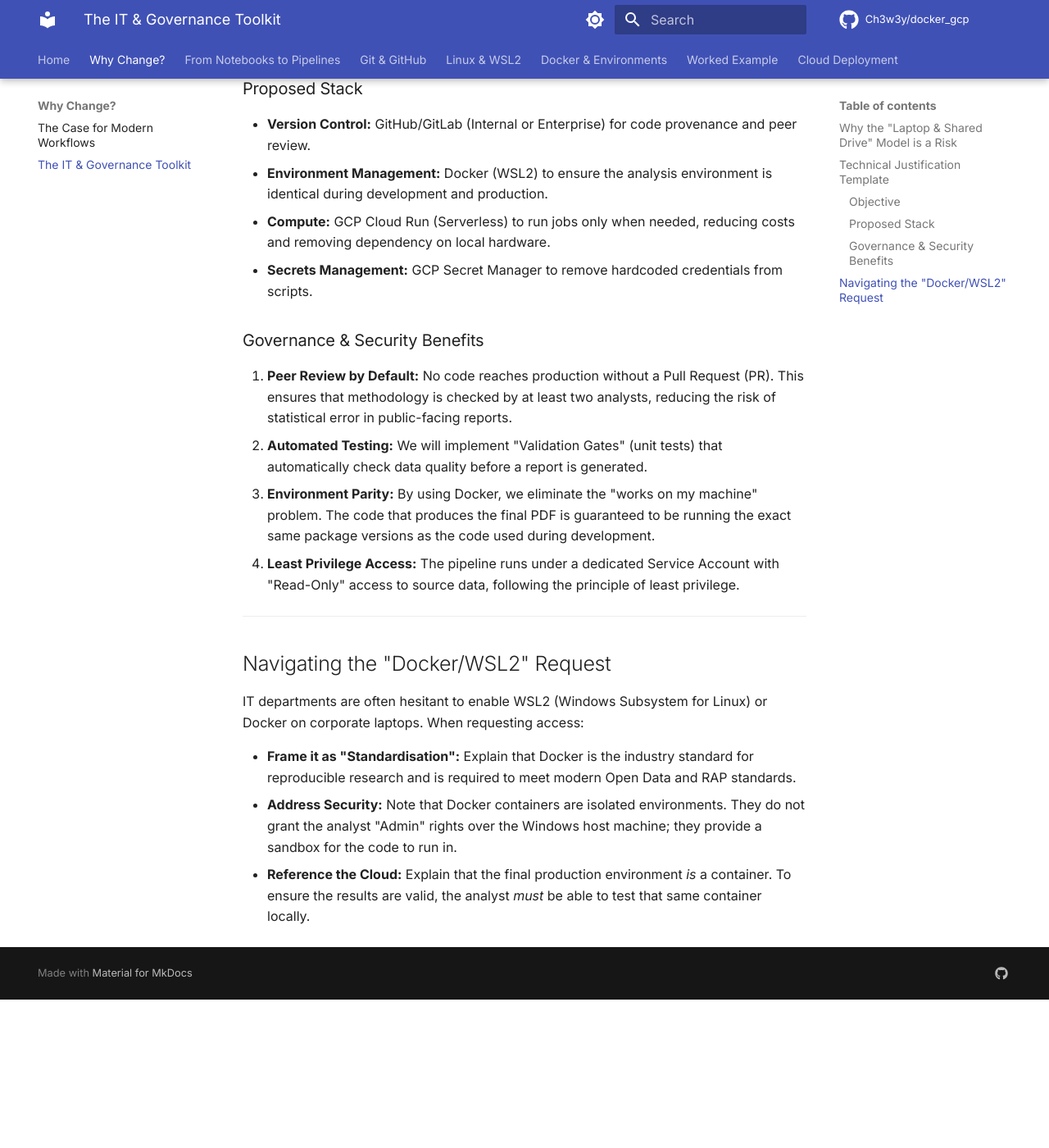
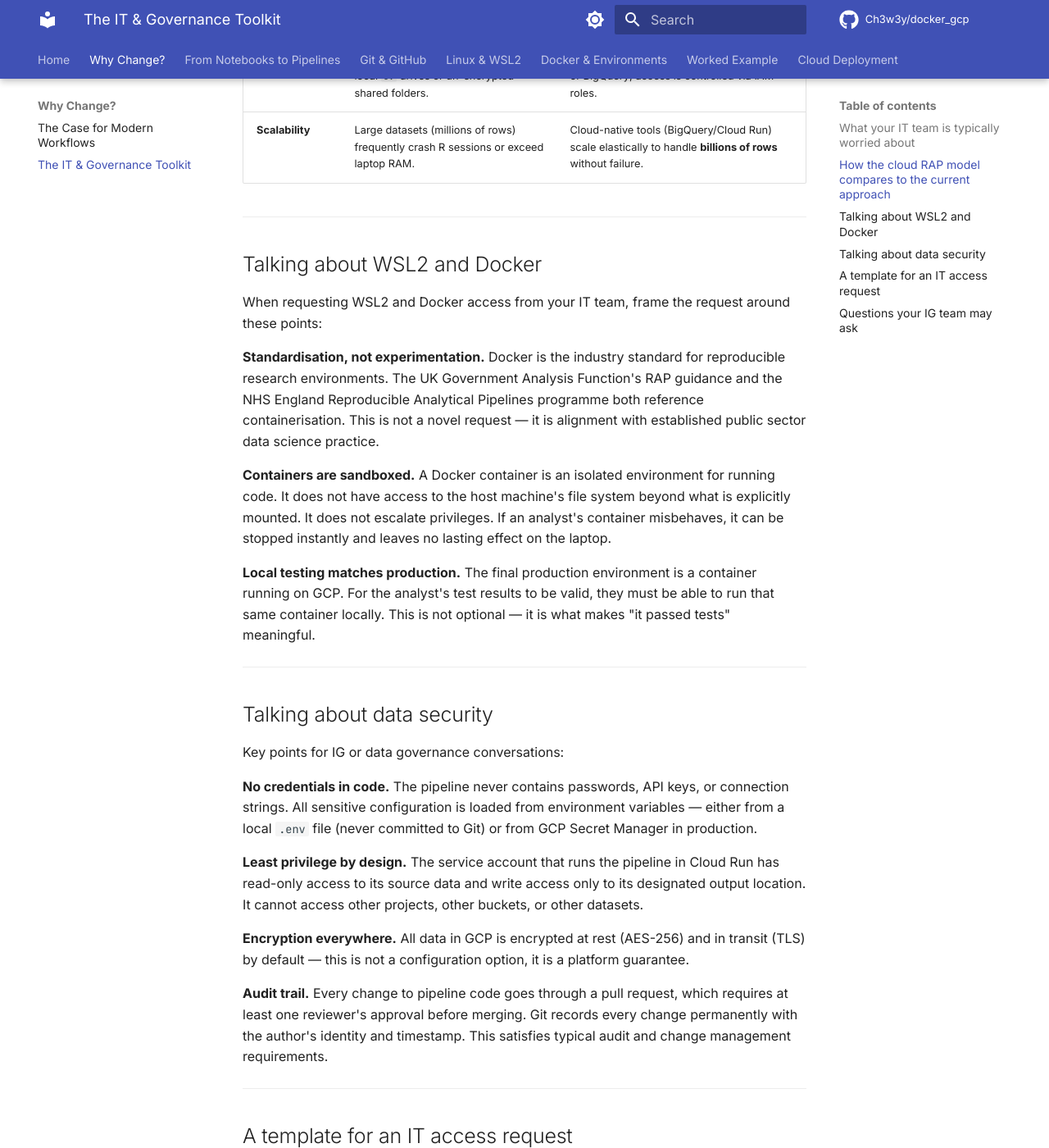
Before and after one commit to Ch3w3y/docker_gcp, an MkDocs documentation site: the page built from docs/it-governance.md, in a window 1280 px wide and 1400 px high, scrolled down 1241 px. Shown: the whole window at 82% size. Built offline with MkDocs 1.6.1 and Material for MkDocs 9.7.7, drawn with Linux system fonts in a browser that asks for light colours; comment, search, counter and statistics services are not loaded; before the commit the page ends 2460 px from its top, so only the background shows below that; some of the changed text lies outside the part shown.

Commit message:
docs(language): rewrite it-governance.md as a plain-language talking-to-IT guide
The page read as a Word template with [Project Name] placeholders and corporate
jargon inconsistent with the rest of the guide. Restructured as a plain-language
guide covering what IT teams worry about, how to frame WSL2/Docker requests, a
worked access request template, and common IG questions with answers.

Co-Authored-By: Claude Sonnet 4.6 <noreply@anthropic.com>

```diff
--- a/docs/it-governance.md
+++ b/docs/it-governance.md
@@ -1,14 +1,38 @@
-# The Business Case for Modern Analytical Pipelines
+# Talking to IT and Governance Teams
 
-Moving from local "laptop-based" analysis to Reproducible Analytical Pipelines (RAP) in the cloud is not just a technical upgrade—it is a significant improvement in **clinical/statistical governance, auditability, and service continuity.**
-
-This page provides a framework and template for discussing these changes with IT, Security, and Information Governance (IG) departments.
+Moving to cloud-hosted analytical pipelines usually requires approval from your IT department,
+Information Governance (IG) team, or a Security review board. This page gives you the language
+and context to make those conversations productive.
 
 ---
 
-## Why the "Laptop & Shared Drive" Model is a Risk
+## What your IT team is typically worried about
 
-The traditional workflow (On-prem SQL -> Local R Notebook -> PDF Output) carries several hidden risks that modern RAPs mitigate:
+IT departments are not trying to block progress — they are managing real risks that they are
+accountable for. Understanding what those risks are helps you address them directly.
+
+The three most common concerns when requesting WSL2, Docker, and GCP access are:
+
+**"What is this software actually doing on our laptops?"**
+WSL2 is a Microsoft-developed feature built into Windows 10/11, not third-party software. It runs
+a Linux environment inside a lightweight virtual machine managed by Windows itself. Docker runs
+application code inside isolated containers — it does not grant administrator rights over the
+Windows host machine.
+
+**"Is data leaving our network?"**
+In the cloud RAP model, sensitive source data stays in GCP (BigQuery or Cloud Storage) — it does
+not move to analyst laptops. What the pipeline code does is read from GCP, process in-memory inside
+a container, and write results back to GCP. Your GCP environment's data residency can be locked to
+a UK region (e.g. `europe-west2` for London).
+
+**"Who is responsible if something goes wrong?"**
+Git provides a complete, tamper-evident audit trail of every change to analytical code — who made
+it, when, and what was approved before it reached production. This is a stronger accountability
+record than any manual process.
+
+---
+
+## How the cloud RAP model compares to the current approach
 
 | Risk | Local/Manual Workflow | RAP in the Cloud |
 |---|---|---|
@@ -19,31 +43,89 @@ The traditional workflow (On-prem SQL -> Local R Notebook -> PDF Output) carries
 
 ---
 
-## Technical Justification Template
+## Talking about WSL2 and Docker
 
-*You can use the following text in an IT Request or Business Case document.*
+When requesting WSL2 and Docker access from your IT team, frame the request around these points:
 
-### Objective
-To implement a Reproducible Analytical Pipeline (RAP) framework for [Project Name]. This will transition our current manual analysis process to an automated, containerised workflow hosted on [Organisation]'s Google Cloud Platform (GCP) environment.
+**Standardisation, not experimentation.** Docker is the industry standard for reproducible
+research environments. The UK Government Analysis Function's RAP guidance and the NHS England
+Reproducible Analytical Pipelines programme both reference containerisation. This is not a
+novel request — it is alignment with established public sector data science practice.
 
-### Proposed Stack
-- **Version Control:** GitHub/GitLab (Internal or Enterprise) for code provenance and peer review.
-- **Environment Management:** Docker (WSL2) to ensure the analysis environment is identical during development and production.
-- **Compute:** GCP Cloud Run (Serverless) to run jobs only when needed, reducing costs and removing dependency on local hardware.
-- **Secrets Management:** GCP Secret Manager to remove hardcoded credentials from scripts.
+**Containers are sandboxed.** A Docker container is an isolated environment for running code.
+It does not have access to the host machine's file system beyond what is explicitly mounted.
+It does not escalate privileges. If an analyst's container misbehaves, it can be stopped
+instantly and leaves no lasting effect on the laptop.
 
-### Governance & Security Benefits
-1. **Peer Review by Default:** No code reaches production without a Pull Request (PR). This ensures that methodology is checked by at least two analysts, reducing the risk of statistical error in public-facing reports.
-2. **Automated Testing:** We will implement "Validation Gates" (unit tests) that automatically check data quality before a report is generated.
-3. **Environment Parity:** By using Docker, we eliminate the "works on my machine" problem. The code that produces the final PDF is guaranteed to be running the exact same package versions as the code used during development.
-4. **Least Privilege Access:** The pipeline runs under a dedicated Service Account with "Read-Only" access to source data, following the principle of least privilege.
+**Local testing matches production.** The final production environment is a container running
+on GCP. For the analyst's test results to be valid, they must be able to run that same
+container locally. This is not optional — it is what makes "it passed tests" meaningful.
 
 ---
 
-## Navigating the "Docker/WSL2" Request
+## Talking about data security
 
-IT departments are often hesitant to enable WSL2 (Windows Subsystem for Linux) or Docker on corporate laptops. When requesting access:
+Key points for IG or data governance conversations:
 
-- **Frame it as "Standardisation":** Explain that Docker is the industry standard for reproducible research and is required to meet modern Open Data and RAP standards.
-- **Address Security:** Note that Docker containers are isolated environments. They do not grant the analyst "Admin" rights over the Windows host machine; they provide a sandbox for the code to run in.
-- **Reference the Cloud:** Explain that the final production environment *is* a container. To ensure the results are valid, the analyst *must* be able to test that same container locally.
+**No credentials in code.** The pipeline never contains passwords, API keys, or connection
+strings. All sensitive configuration is loaded from environment variables — either from a local
+`.env` file (never committed to Git) or from GCP Secret Manager in production.
+
+**Least privilege by design.** The service account that runs the pipeline in Cloud Run has
+read-only access to its source data and write access only to its designated output location.
+It cannot access other projects, other buckets, or other datasets.
+
+**Encryption everywhere.** All data in GCP is encrypted at rest (AES-256) and in transit
+(TLS) by default — this is not a configuration option, it is a platform guarantee.
+
+**Audit trail.** Every change to pipeline code goes through a pull request, which requires
+at least one reviewer's approval before merging. Git records every change permanently with
+the author's identity and timestamp. This satisfies typical audit and change management
+requirements.
+
+---
+
+## A template for an IT access request
+
+Here is a worked example of how to frame a WSL2 and Docker access request. Adapt it to your
+organisation's terminology and request process:
+
+---
+
+*We are requesting access to enable **Windows Subsystem for Linux 2 (WSL2)** and **Docker Desktop**
+on analyst laptops for the purpose of developing and testing Reproducible Analytical Pipelines (RAP).*
+
+*WSL2 is a Microsoft-provided feature of Windows 10/11 (not third-party software) that runs a
+Linux environment in a managed virtual machine. Docker Desktop uses WSL2 to run application code
+in isolated containers.*
+
+*This access is required because our production pipeline runs inside a Docker container on
+Google Cloud Platform. To ensure test results are valid and that "works locally" is meaningful,
+analysts must be able to run the same container locally during development.*
+
+*The following security controls are in place:*
+- *No sensitive data is stored on analyst laptops — all data remains in GCP (BigQuery / Cloud Storage)*
+- *No credentials appear in code — all configuration is loaded from environment variables or GCP Secret Manager*
+- *All code changes go through peer review (GitHub pull request) before reaching production*
+- *The pipeline service account follows least-privilege IAM principles*
+
+---
+
+## Questions your IG team may ask
+
+**"Can patient data leave the GCP environment?"**
+No. The pipeline reads from BigQuery or GCS, processes in-memory, and writes back to GCP.
+Analyst laptops only run the pipeline against synthetic test data during local development.
+
+**"How do we know who made a change to the pipeline?"**
+Every commit to Git is permanently attributed to the committing analyst's GitHub account, with
+a timestamp. Every change that reached production went through a pull request with a named reviewer.
+
+**"What if an analyst leaves the organisation?"**
+Their GitHub access is revoked. The pipeline code remains in the repository — accessible,
+documented, and runnable by any other team member. There is no dependency on any individual's
+laptop or local environment.
+
+**"How do we audit what the pipeline did?"**
+Cloud Logging captures the full output of every Cloud Run Job execution, including timestamps,
+exit status, and all messages printed by the pipeline. These logs are retained and searchable.
```
